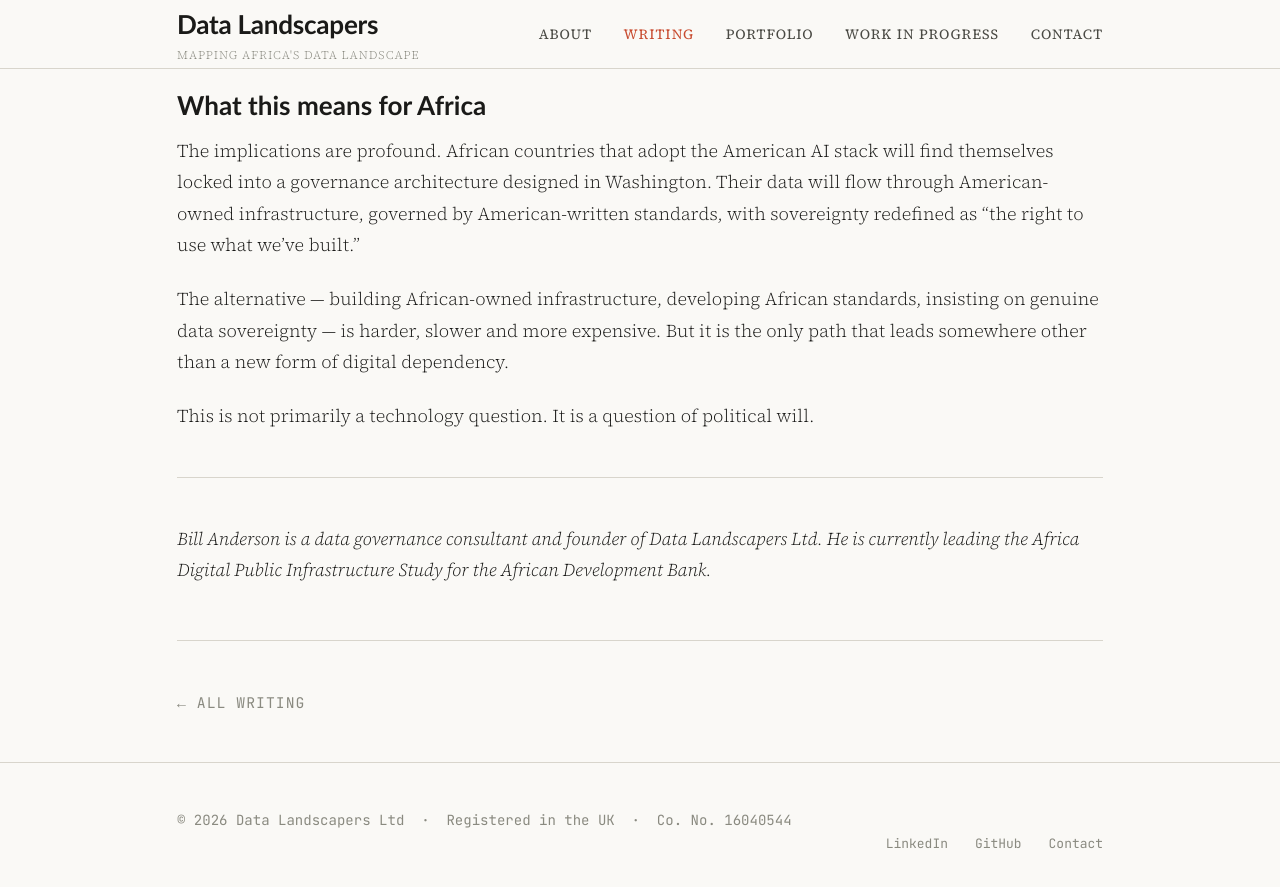
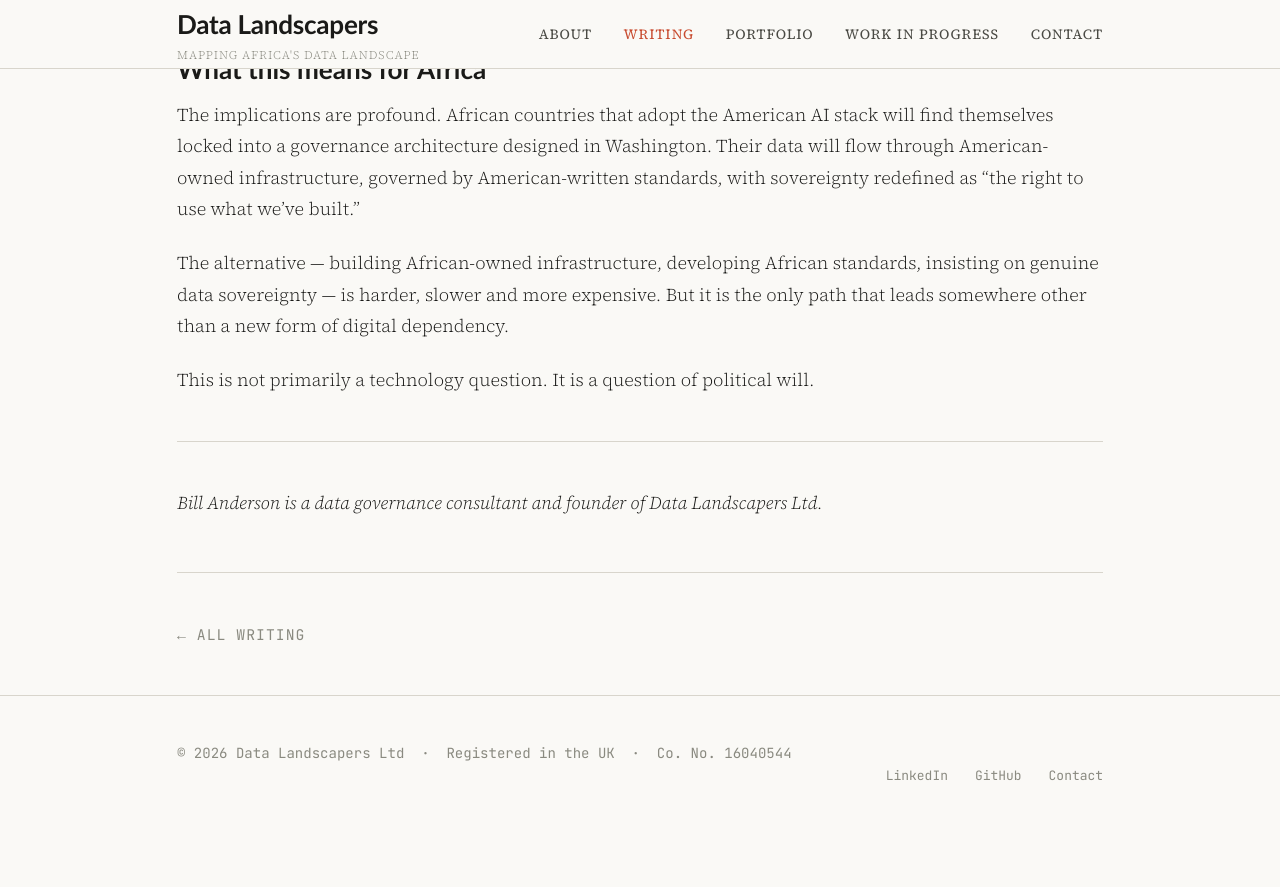
Before and after one commit to data-landscapers/data-landscapers.github.io, a Jekyll site: the page built from _posts/2026-02-27-ai-stack-american.md, in a window 1280 px wide and 900 px high, scrolled down 2802 px. Shown: the top 887 px of the window. Built offline with Jekyll 4.4.1, drawn with Linux system fonts in a browser that asks for light colours; after the commit the page ends 3635 px from its top, so only the background shows below that; some of the changed text lies outside the part shown.

Commit message:
Update 2026-02-27-ai-stack-american.md

```diff
--- a/_posts/2026-02-27-ai-stack-american.md
+++ b/_posts/2026-02-27-ai-stack-american.md
@@ -3,8 +3,7 @@
 title: "You can have any AI stack you like, so long as it's American"
 subtitle: '"Our cloud, our chips, our algorithms" — a new kind of sovereignty emerges from Washington'
 date: 2026-02-27
-category: Digital sovereignty
-tags: [AI policy, data sovereignty, Africa]
+tags: [US policy, data sovereignty, Africa]
 description: How the Trump administration's AI export programme is redefining sovereignty to mean owning access to American technology.
 has_data_table: false
 ---
@@ -63,4 +62,4 @@
 
 ---
 
-*Bill Anderson is a data governance consultant and founder of Data Landscapers Ltd. He is currently leading the Africa Digital Public Infrastructure Study for the African Development Bank.*
+*Bill Anderson is a data governance consultant and founder of Data Landscapers Ltd.*
```
